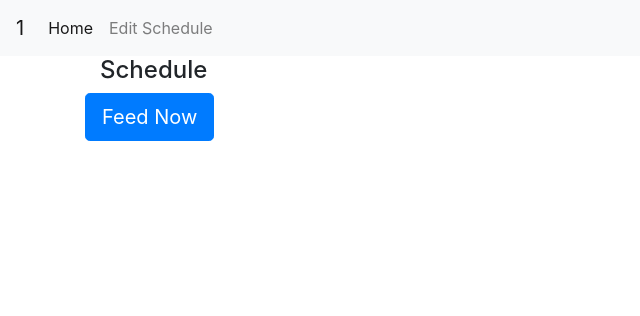
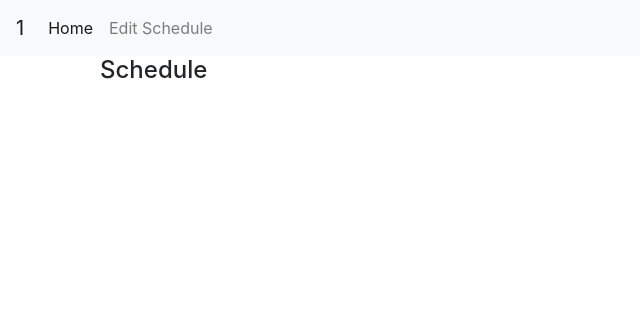
Before and after one commit to sambadstubner/titan_dog_feeder_server, a Flask app: page /1 in a window 1280 px wide. Shown: the top 316 px of the page, without its empty margins (0-640 px from the left). Run offline with Flask 2, Linux system fonts and the light colour scheme; data that the repository does not hold is empty; some libraries are stand-ins or nearby versions.

Commit message:
for digital ocean

```diff
--- a/templates/home.html
+++ b/templates/home.html
@@ -54,12 +54,12 @@
         <br>
         {% endfor %}
 
-        <div class="row align-items-center">
+        <!-- <div class="row align-items-center">
             <form action="/{{feeder_id}}/feedNow" method="post">
                 <button type="submit" class="btn btn-primary btn-lg btn-block">Feed
                     Now</button>
             </form>
-        </div>
+        </div> -->
     </div>
 </div>
 
```
Also changed, not shown: 1 other file.
